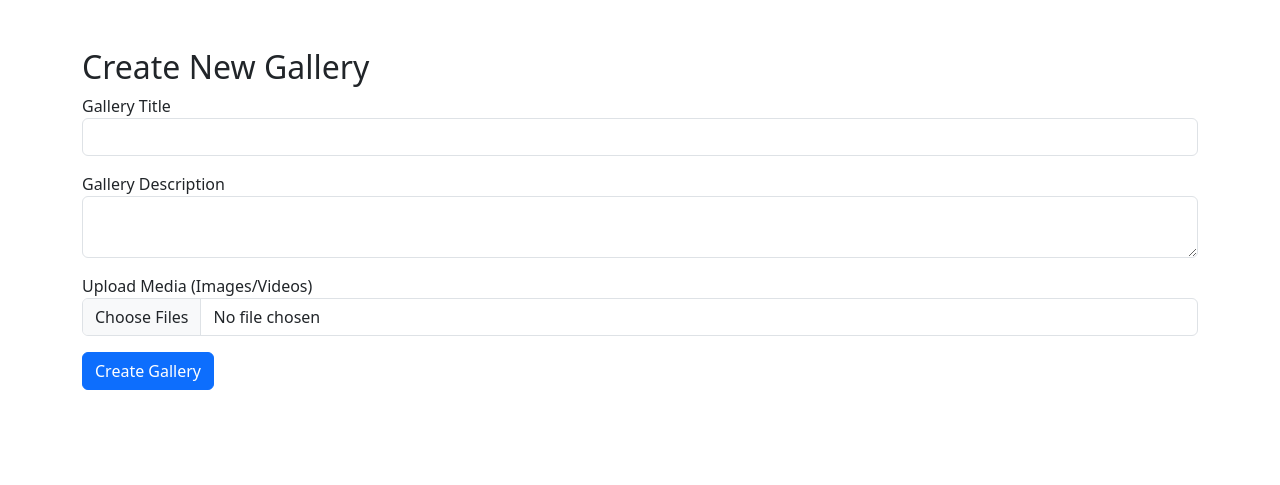
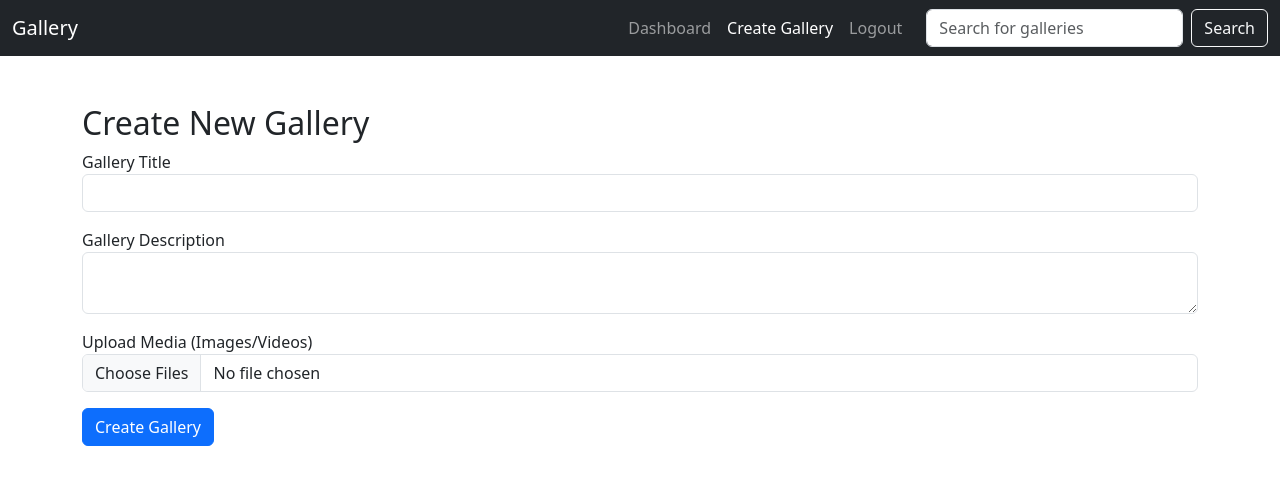
Before and after one commit to TawsifTorabi/PHP-Gallery-Manager, a PHP site: page /gallery_form.php in a window 1280 px wide. Shown: the top 485 px of the page. Run offline with PHP 8.4, Linux system fonts and the light colour scheme; the visitor is signed in with stand-in values (Sample User, id 1).

Commit message:
Fixed PHP Errors

```diff
--- a/dashboard.php
+++ b/dashboard.php
@@ -21,6 +21,8 @@ if (!isset($_SESSION['user_id'])) {
 </head>
 
 <body>
+<!-- Fixed Top Navbar -->
+<?php include 'navbar.php'; ?>
 
     <div class="container mt-5">
         <h2 class="mb-4">Welcome, <?php echo $_SESSION['username']; ?>!</h2>
--- a/gallery_form.php
+++ b/gallery_form.php
@@ -47,6 +47,7 @@ if ($_SERVER['REQUEST_METHOD'] === 'POST') {
 
 <!DOCTYPE html>
 <html lang="en">
+
 <head>
     <meta charset="UTF-8">
     <meta name="viewport" content="width=device-width, initial-scale=1.0">
@@ -54,9 +55,12 @@ if ($_SERVER['REQUEST_METHOD'] === 'POST') {
     <!-- Bootstrap CSS -->
     <link href="https://cdn.jsdelivr.net/npm/bootstrap@5.3.0-alpha1/dist/css/bootstrap.min.css" rel="stylesheet">
 </head>
+
 <body>
+    <!-- Fixed Top Navbar -->
+    <?php include 'navbar.php'; ?>
 
-<div class="container mt-5">
+    <div class="container mt-2">
         <h2>Create New Gallery</h2>
         <form id="galleryForm" action="gallery_form.php" method="post" enctype="multipart/form-data">
             <div class="form-group mb-3">
@@ -80,4 +84,5 @@ if ($_SERVER['REQUEST_METHOD'] === 'POST') {
     <script src="https://cdn.jsdelivr.net/npm/bootstrap@5.3.0-alpha1/dist/js/bootstrap.min.js"></script>
 
 </body>
+
 </html>
--- /dev/null
+++ b/index.php
@@ -0,0 +1,4 @@
+<?php
+header("Location: login.php");
+exit();
+?>
--- /dev/null
+++ b/navbar.php
@@ -0,0 +1,39 @@
+<?php
+// Define menu items in an associative array
+$menu_items = [
+  'dashboard.php' => 'Dashboard',
+  'gallery_form.php' => 'Create Gallery',
+  'logout.php' => 'Logout' // You can easily add more items here
+];
+
+// Get the current file name to determine the active menu item
+$current_page = basename($_SERVER['PHP_SELF']);
+?>
+
+<nav class="navbar navbar-expand-lg navbar-dark bg-dark fixed-top">
+  <div class="container-fluid">
+    <a class="navbar-brand" href="#">Gallery</a>
+    <button class="navbar-toggler" type="button" data-bs-toggle="collapse" data-bs-target="#navbarNav" aria-controls="navbarNav" aria-expanded="false" aria-label="Toggle navigation">
+      <span class="navbar-toggler-icon"></span>
+    </button>
+    <div class="collapse navbar-collapse" id="navbarNav">
+      <ul class="navbar-nav ms-auto">
+        <?php foreach ($menu_items as $file => $title) : ?>
+          <li class="nav-item">
+            <a class="nav-link <?php echo ($current_page == $file) ? 'active' : ''; ?>" href="<?php echo $file; ?>">
+              <?php echo $title; ?>
+            </a>
+          </li>
+        <?php endforeach; ?>
+      </ul>
+
+      <!-- Search bar -->
+      <form class="d-flex ms-3" action="search_gallery.php" method="get">
+        <input class="form-control me-2" type="search" name="query" placeholder="Search for galleries" required>
+        <button class="btn btn-outline-light" type="submit">Search</button>
+      </form>
+    </div>
+  </div>
+</nav>
+
+<br><br><br><br>
--- a/search_gallery.php
+++ b/search_gallery.php
@@ -26,6 +26,8 @@ $galleries = $stmt->get_result();
 </head>
 
 <body>
+<!-- Fixed Top Navbar -->
+<?php include 'navbar.php'; ?>
 
     <div class="container mt-5">
         <h2>Search Results for "<?php echo htmlspecialchars($search_query); ?>"</h2>
--- a/update_gallery_form.php
+++ b/update_gallery_form.php
@@ -29,6 +29,8 @@ if (!$gallery) {
     <link href="https://cdn.jsdelivr.net/npm/bootstrap@5.3.0-alpha1/dist/css/bootstrap.min.css" rel="stylesheet">
 </head>
 <body>
+<!-- Fixed Top Navbar -->
+<?php include 'navbar.php'; ?>
 
 <div class="container mt-5">
     <h2>Update Gallery</h2>
```
Also changed, not shown: display_gallery.php (+6 -3 lines). Lines whose indentation alone changed are shown as unchanged.
